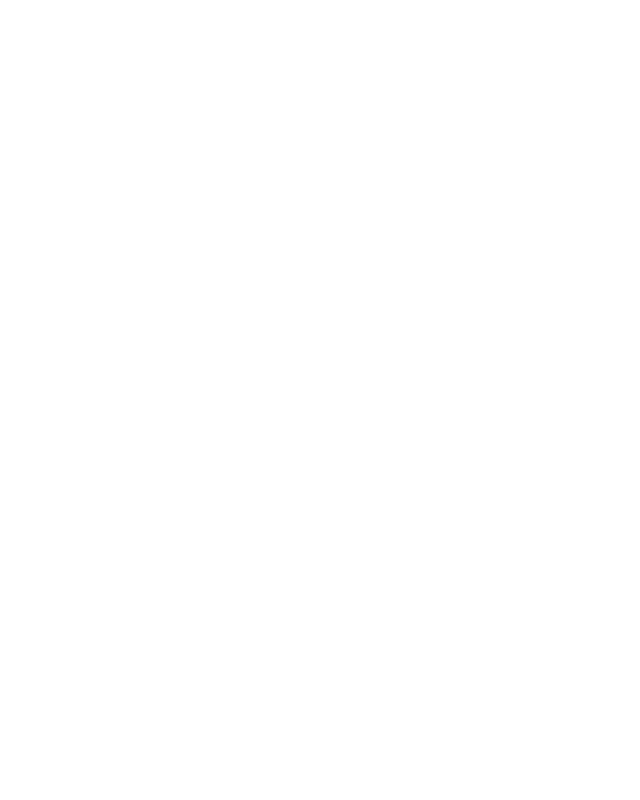
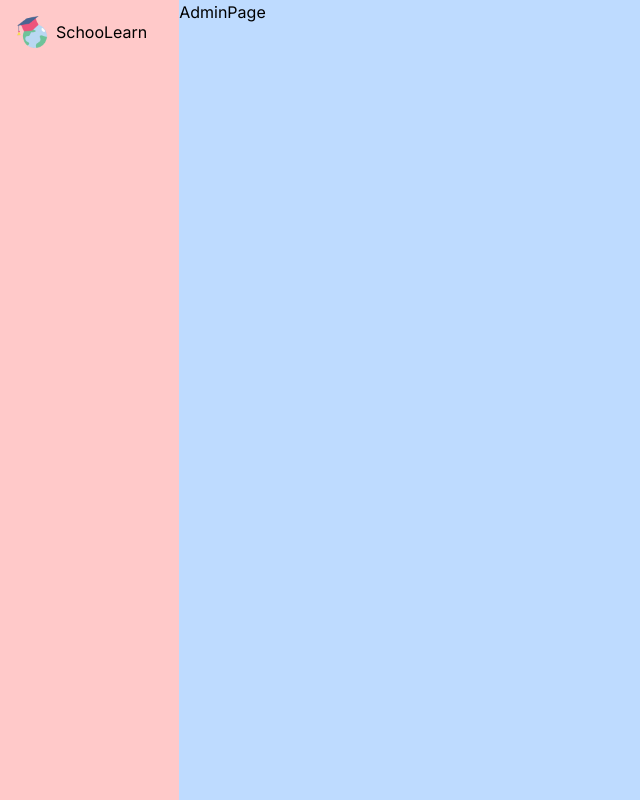
Before and after one commit to mrizkyprtm/schoolearn, a Vue app: page /dashboard/admin in a window 1280 px wide. Before the commit this address had no page. Shown: the whole page, without its empty margins (0-640 px from the left). Built offline with nearby package versions, Linux system fonts and the light colour scheme.

Commit message:
make layout and some page

```diff
--- /dev/null
+++ b/src/layouts/DashboardLayout.vue
@@ -0,0 +1,19 @@
+<script setup>
+import { RouterLink } from 'vue-router'
+</script>
+
+<template>
+  <div class="flex h-screen">
+    <!-- sidebar -->
+    <div class="w-[14%] bg-red-200 p-4 md:w-[8%] lg:w-[16%] xl:w-[14%]">
+      <RouterLink to="/" class="flex items-center justify-center gap-2 lg:justify-start">
+        <img src="/icon/logo.png" alt="logo" width="32" height="32" />
+        <span class="hidden lg:block">SchooLearn</span>
+      </RouterLink>
+    </div>
+    <!-- content -->
+    <div class="w-[86%] bg-blue-200 md:w-[92%] lg:w-[84%] xl:w-[86%]">
+      <slot />
+    </div>
+  </div>
+</template>
--- /dev/null
+++ b/src/pages/Auth/LoginPage.vue
@@ -0,0 +1,3 @@
+<template>
+  <div>LoginPage</div>
+</template>
--- /dev/null
+++ b/src/pages/Dashboard/AdminPage.vue
@@ -0,0 +1,9 @@
+<script setup lang="ts">
+import DashboardLayout from '@/layouts/DashboardLayout.vue'
+</script>
+
+<template>
+  <DashboardLayout>
+    <div>AdminPage</div>
+  </DashboardLayout>
+</template>
--- /dev/null
+++ b/src/pages/NotFoundPage.vue
@@ -0,0 +1,3 @@
+<template>
+  <div>Page Not Found</div>
+</template>
--- a/src/router/index.js
+++ b/src/router/index.js
@@ -9,14 +9,21 @@
       name: 'home',
       component: HomePage,
     },
-    // {
-    //   path: '/about',
-    //   name: 'about',
-    // route level code-splitting
-    // this generates a separate chunk (About.[hash].js) for this route
-    // which is lazy-loaded when the route is visited.
-    // component: () => import('../views/AboutView.vue'),
-    // },
+    {
+      path: '/auth/login',
+      name: 'login',
+      component: () => import('../pages/Auth/LoginPage.vue'),
+    },
+    {
+      path: '/dashboard/admin',
+      name: 'admin',
+      component: () => import('../pages/Dashboard/AdminPage.vue'),
+    },
+    {
+      path: '/:catchAll(.*)*',
+      name: 'not-found',
+      component: () => import('../pages/NotFoundPage.vue'),
+    },
   ],
 })
 
```
